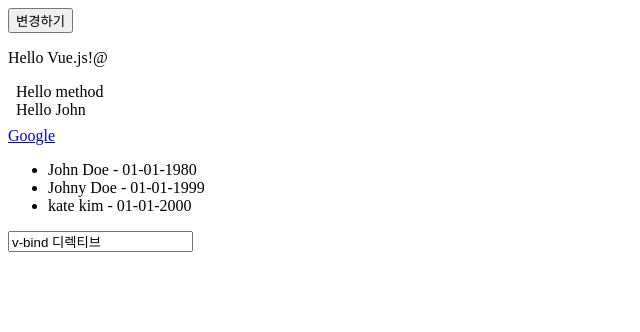
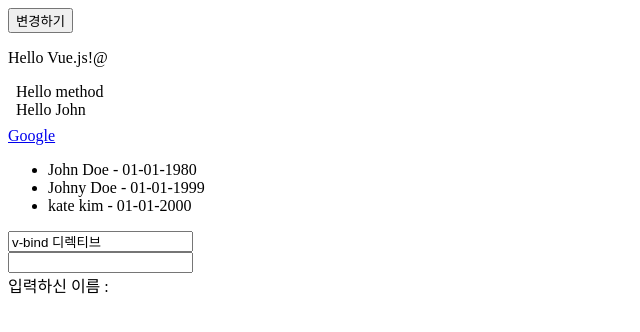
Before and after one commit to Woochang1132/VueBook, a Vue app: page / in a window 1280 px wide. Shown: the top 332 px of the page, without its empty margins (0-640 px from the left). Built offline with nearby package versions, Linux system fonts and the light colour scheme.

Commit message:
VueBook : v-model 속성 사용하기

```diff
--- a/src/App.vue
+++ b/src/App.vue
@@ -4,6 +4,7 @@
   <LinkValue/>
   <VForDirective/>
   <VbindApp/>
+  <VModelComponent/>
 </template>
 
 <script>
@@ -12,6 +13,7 @@ import MethodReturn from './components/MethodReturn.vue'
 import LinkValue from './components/LinkValue.vue'
 import VForDirective from './components/VForDirective.vue'
 import VbindApp from './components/VbindApp.vue'
+import VModelComponent from './components/VModelComponent.vue'
 
 export default {
   name: 'App',
@@ -20,7 +22,8 @@ export default {
     MethodReturn,
     LinkValue,
     VForDirective,
-    VbindApp
+    VbindApp,
+    VModelComponent,
   }
 }
 </script>
--- /dev/null
+++ b/src/components/VModelComponent.vue
@@ -0,0 +1,21 @@
+<template>
+    <div>
+        <input type="text" v-model="name">
+        <br/>
+        입력하신 이름 : <span v-text="name"></span>
+    </div>
+</template>
+
+<script>
+    export default {
+        data() {
+            return {
+                name: ""
+            }
+        },
+    }
+</script>
+
+<style lang="scss" scoped>
+
+</style>
```
